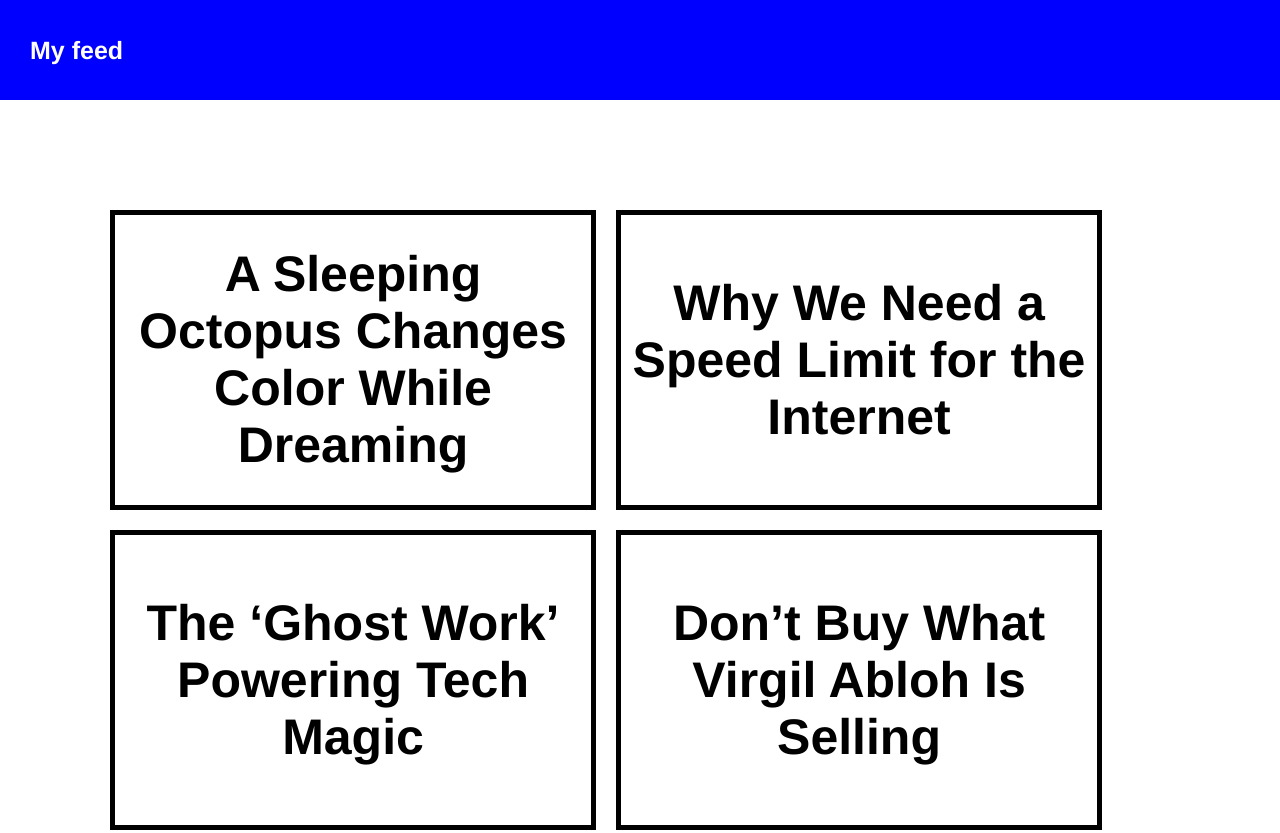
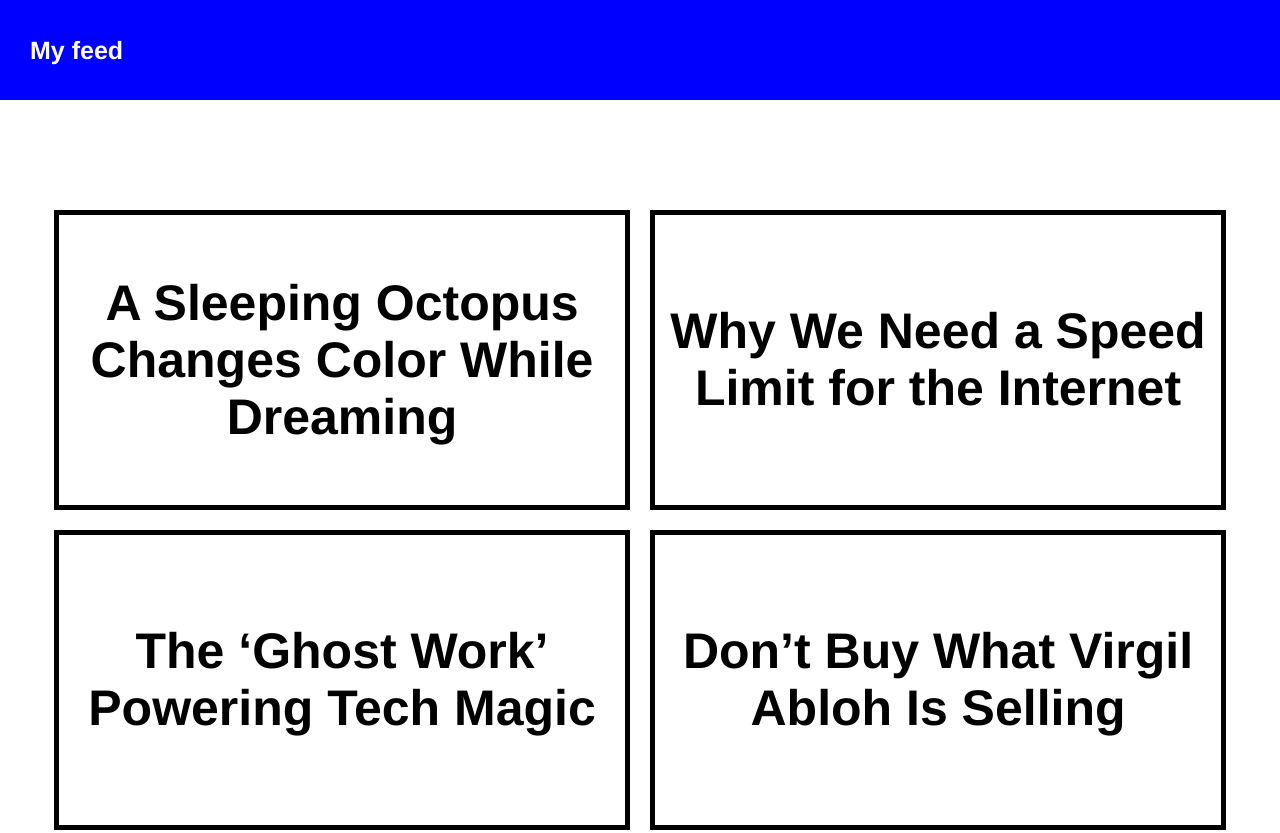
Before and after one commit to EtherMendeleev/HTML-Homework, a plain HTML site: page Project 6 - Revised/Project6.html in a window 1280 px wide. Shown: the top 833 px of the page. Drawn offline with Linux system fonts and the light colour scheme.

Commit message:
Update styles.css

```diff
--- a/Project 6 - Revised/styles.css
+++ b/Project 6 - Revised/styles.css
@@ -147,7 +147,8 @@
 .content {
     display: flex;
     flex-wrap: wrap;
-    padding: 100px;
+    justify-content: center;
+    padding: 100px 0;
 }
 
 .section {
```
